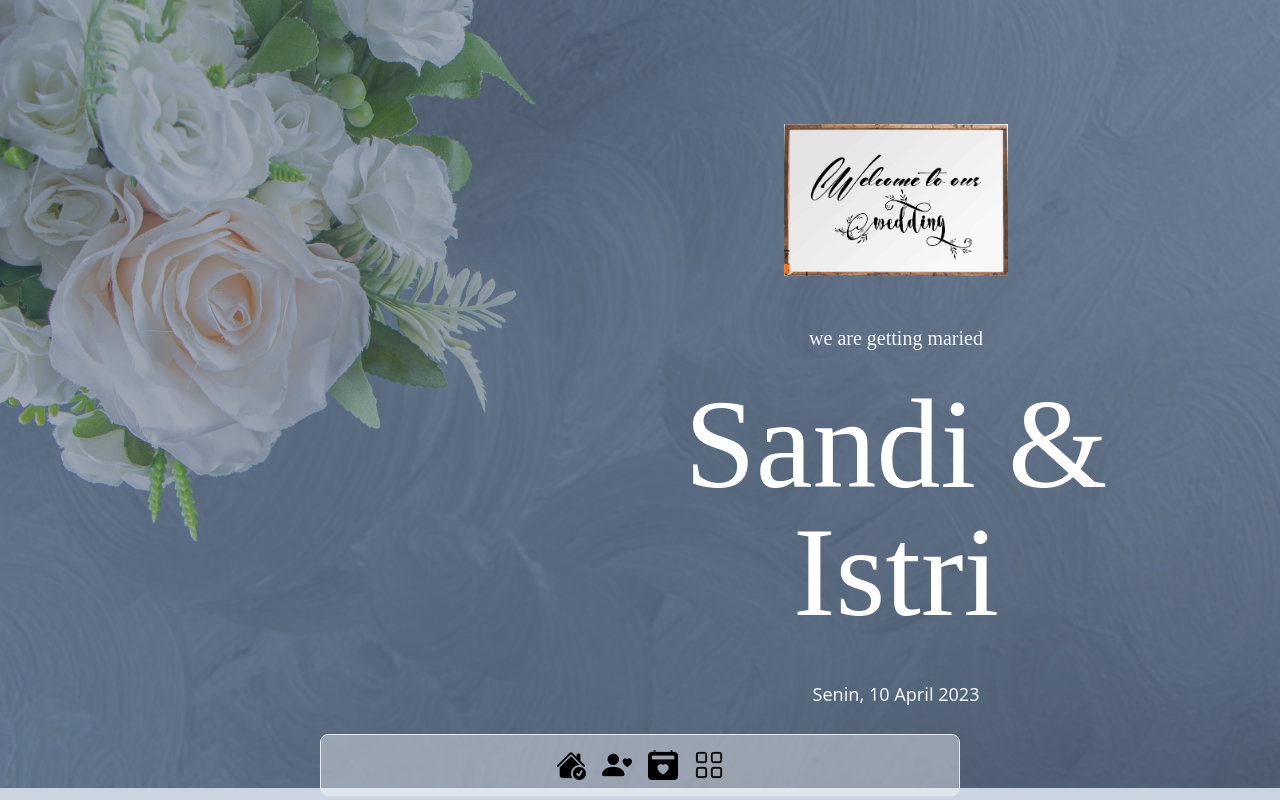
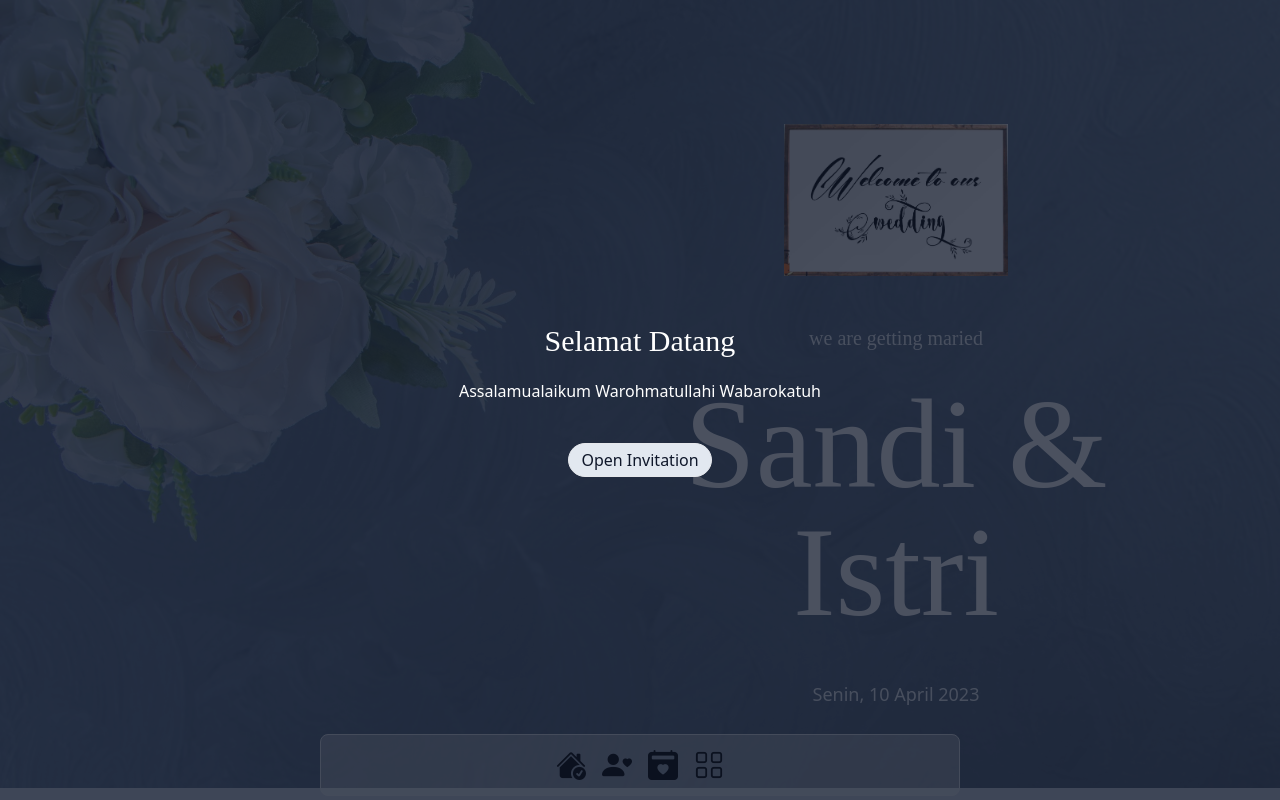
Before and after one commit to milkiainunistaufan/undangan, a website: page src/index.html in a window 1280 px wide. Shown: the top 800 px of the page. Drawn offline with nearby package versions, Linux system fonts and the light colour scheme; a web font is replaced by a local one.

Commit message:
repaire sound

```diff
--- a/src/index.html
+++ b/src/index.html
@@ -192,9 +192,6 @@
     <div class="container mx-auto">
       <div class="flex justify-center">
         <div class="w-1/4">
-          <audio hidden autoplay loop>
-            <source src="https://sandi.panggahtani.net/dist/aud/komang.mp3" type="audio/mpeg">
-          </audio>
         </div>
         <div class="w-2/4">
           <div class="py-1 px-2 bg-white/40 rounded-lg border">
@@ -226,5 +223,23 @@
       </div>
     </div>
   </nav>
+  <div class="tampil fixed top-0 right-0 left-0 bottom-0 mx-auto" id="tampil">
+    <div class="tampil-body flex w-full text-center h-full justify-center bg-slate-900/75 py-10 items-center" >
+      <div class=" text-white">
+        <h1 class="font-lux text-3xl mb-5">Selamat Datang</h1>
+        <p class="mb-10">Assalamualaikum Warohmatullahi Wabarokatuh</p>
+        <button type="submit" class="py-1 px-3 bg-slate-200 text-slate-900 rounded-full border hover:bg-slate-700/50 hover:text-white" onclick="putarmusic()">Open Invitation</button>
+      </div>
+    </div>
+  </div>
+  <script type="text/javascript">
+    var a = document.getElementById('tampil');
+    function putarmusic(){
+      a.style.display = "none";
+      var audio = new Audio('https://sandi.panggahtani.net/dist/aud/komang.mp3');
+      audio.play();
+      audio.loop();
+    }
+  </script>
 </body>
 </html>
```
Also changed, not shown: dist/output.css, dist/wedding.css.
